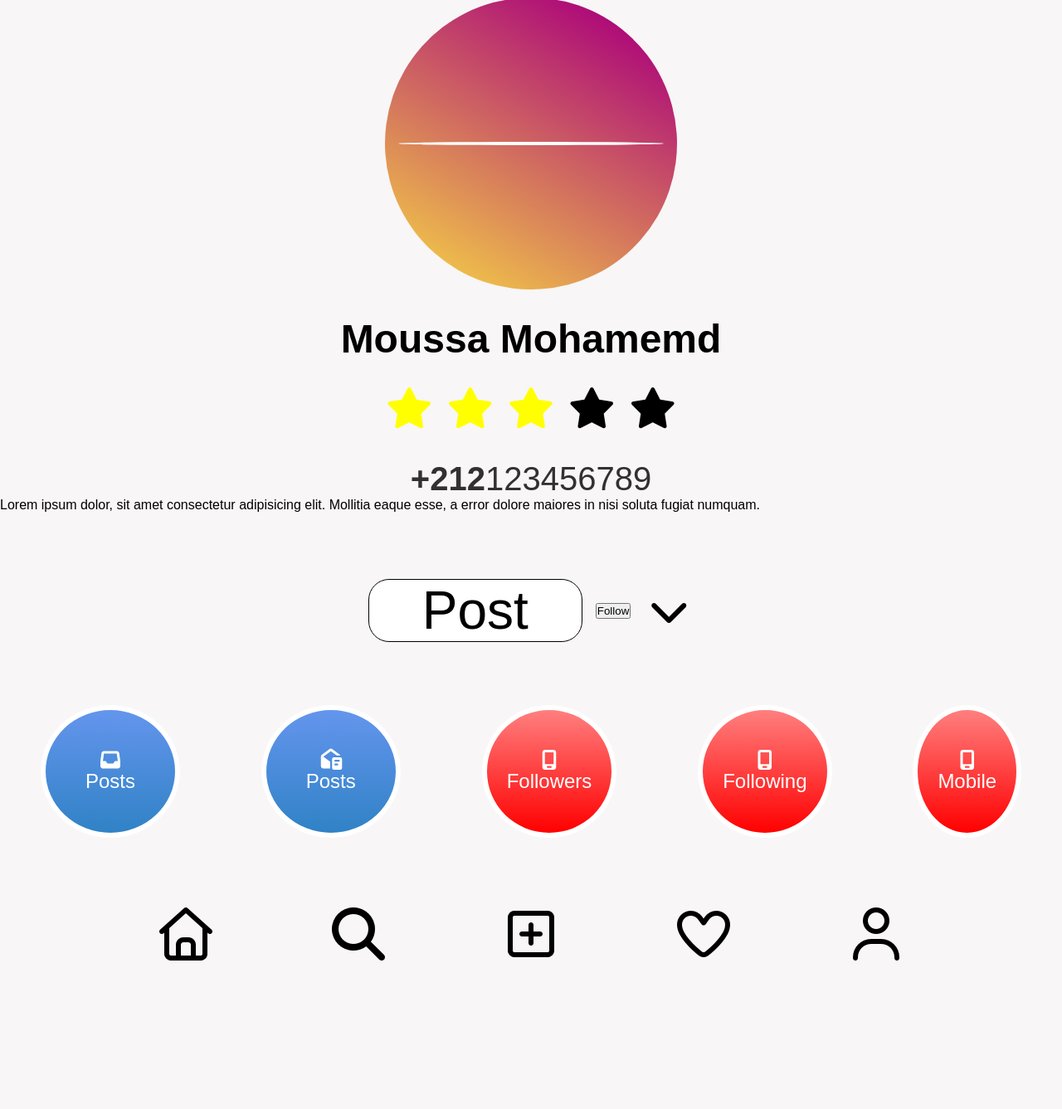
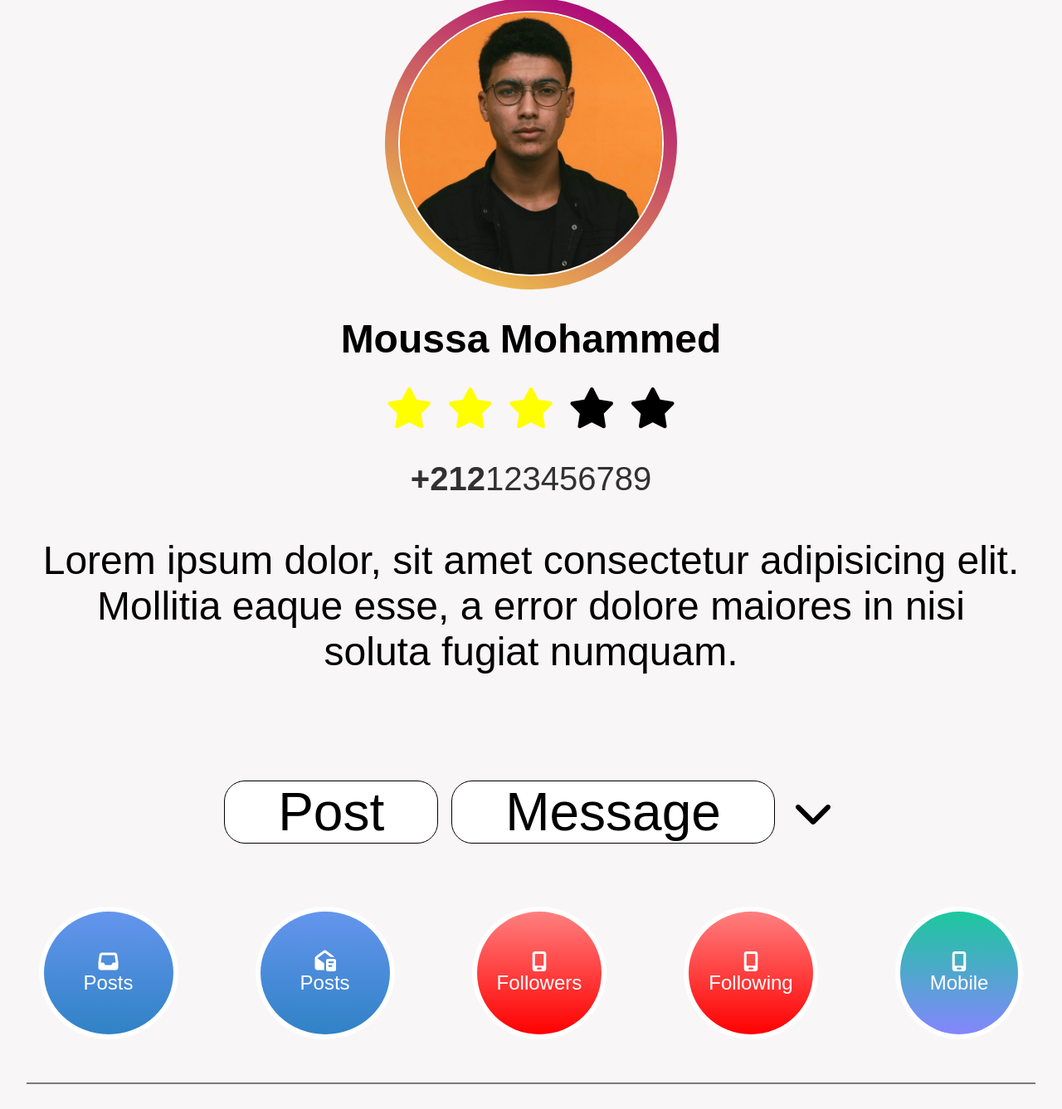
Before and after one commit to Moussa-Mohammed1/profile-page, a plain HTML site: page index.html in a window 1280 px wide. Shown: the part 143-1480 px from the top of the page at 83% size. Before the commit the page ends 1301 px from the top, so only its background shows below. Drawn offline with Linux system fonts and the light colour scheme.

Commit message:
Add images folder with page images

```diff
--- a/index.html
+++ b/index.html
@@ -21,9 +21,9 @@
         </div>
         <div class="profile-info">
             <div class="container-img">
-                <img src="" alt="">
+                <img src="images/profile.jpg" alt="">
             </div>
-            <h1>Moussa Mohamemd</h1>
+            <h1>Moussa Mohammed</h1>
             <div class="rate">
                 <i class="fa-solid fa-star one"></i>
                 <i class="fa-solid fa-star two"></i>
@@ -33,10 +33,10 @@
             </div>
             <p id="Phone"><strong>+212</strong>123456789</p>
         </div>
-        <div class="description">Lorem ipsum dolor, sit amet consectetur adipisicing elit. Mollitia eaque esse, a error dolore maiores in nisi soluta fugiat numquam.</div>
+        <div class="description"><p>Lorem ipsum dolor, sit amet consectetur adipisicing elit. Mollitia eaque esse, a error dolore maiores in nisi soluta fugiat numquam.</p></div>
         <div class="buttons">
             <button id="post">Post</button>
-            <button id="Follow">Follow</button>
+            <button id="message">Message</button>
             <i class="fa-solid fa-chevron-down"></i>
         </div>
         <div class="stories">
@@ -56,11 +56,12 @@
                 <i class="fa-solid fa-mobile-screen"></i>
                 <p>Following</p>
             </div>
-            <div class="followers">
+            <div class="mobile">
                 <i class="fa-solid fa-mobile-screen"></i>
                 <p>Mobile</p>
             </div>
         </div>
+        <div class="divider-line"></div>
         <div class="bottom-links">
             <i class="fa-regular fa-house"></i>
             <i class="fa-solid fa-magnifying-glass"></i>
```
Also changed, not shown: images/profile.jpg (added). Lines whose indentation alone changed are shown as unchanged.
